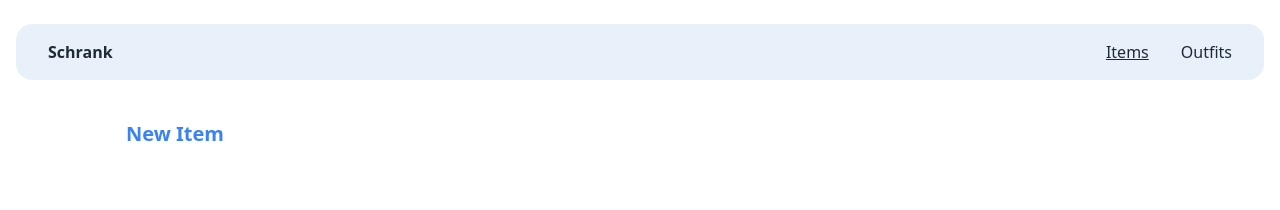
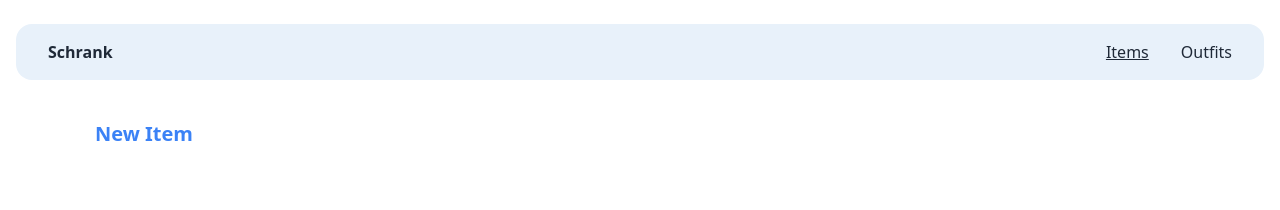
Before and after one commit to Vicente2019/schrank, a React (Create React App) app in the folder frontend/: page /items in a window 1280 px wide. Shown: the top 210 px of the page. Built offline with nearby package versions, Linux system fonts and the light colour scheme; no server answers.

Commit message:
change number of items in each row

```diff
--- a/frontend/src/pages/ItemsPage.tsx
+++ b/frontend/src/pages/ItemsPage.tsx
@@ -22,7 +22,7 @@
 
   return (
     <Container className="py-6">
-      <div className="grid grid-cols-1 sm:grid-cols-2 lg:grid-cols-4 gap-6">
+      <div className="grid grid-cols-1 sm:grid-cols-2 lg:grid-cols-5 gap-6">
         <button
           className="text-blue-500 text-xl font-semibold"
           onClick={(e) => {
```
